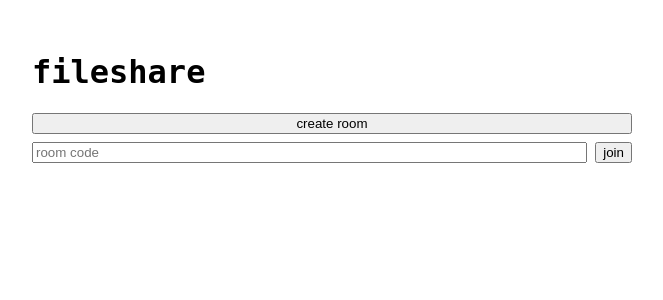
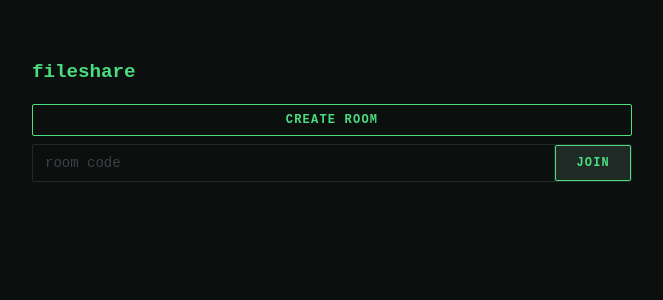
Before and after one commit to alpercitak/fileshare, a Preact app in the folder apps/client/: page / in a window 1280 px wide. Shown: the top 300 px of the page, without its empty margins (308-971 px from the left). Built offline with nearby package versions, Linux system fonts and the light colour scheme; no server answers.

Commit message:
update css

```diff
--- /dev/null
+++ b/apps/client/src/components/button/index.module.css
@@ -0,0 +1,44 @@
+.button {
+  display: inline-flex;
+  align-items: center;
+  justify-content: center;
+  padding: 8px 20px;
+  font-family: var(--font-main);
+  font-size: 12px;
+  font-weight: 600;
+  text-transform: uppercase;
+  letter-spacing: 0.1em;
+  background-color: var(--btn-bg);
+  color: var(--btn-text);
+  border: 1px solid var(--btn-border);
+  border-radius: 2px;
+  cursor: pointer;
+  transition: all 0.15s steps(4);
+  position: relative;
+  overflow: hidden;
+}
+.button:hover {
+  background-color: var(--btn-hover-bg);
+  color: var(--btn-hover-text);
+  box-shadow: 0 0 12px var(--color-accent-soft);
+}
+.button:active {
+  transform: translateY(1px);
+  filter: brightness(0.8);
+}
+.button:disabled {
+  border-color: var(--border-light);
+  color: var(--text-muted);
+  cursor: not-allowed;
+  opacity: 0.5;
+}
+.button--secondary {
+  border-color: var(--border-light);
+  color: var(--text-muted);
+}
+.button--secondary:hover {
+  border-color: var(--text-main);
+  background-color: var(--text-main);
+  color: var(--bg-main);
+  box-shadow: none;
+}
--- /dev/null
+++ b/apps/client/src/components/button/index.tsx
@@ -0,0 +1,10 @@
+import type { HTMLAttributes } from 'preact/compat';
+import styles from './index.module.css';
+
+export const Button = ({ children, ...rest }: HTMLAttributes<HTMLButtonElement>) => {
+  return (
+    <button className={styles['button']} {...rest}>
+      {children}
+    </button>
+  );
+};
--- a/apps/client/src/components/file-drop/index.module.css
+++ b/apps/client/src/components/file-drop/index.module.css
@@ -1,15 +1,29 @@
 .file-drop__status {
   margin-left: 12px;
-  color: #888;
+  font-size: 12px;
+  text-transform: uppercase;
+  letter-spacing: 0.05em;
+  color: var(--text-muted);
 }
 .file-drop__status--connected {
-  color: green;
+  color: var(--color-accent);
+  text-shadow: 0 0 4px var(--color-accent-soft);
 }
 .file-drop__file-drop-area {
-  border: 2px dashed #ccc;
+  border: 1px dashed var(--border-light);
+  background-color: var(--bg-subtle);
+  color: var(--text-muted);
   padding: 40px;
   text-align: center;
   margin-bottom: 24px;
+  margin-top: 8px;
   cursor: pointer;
-  margin-top: 8px;
+  border-radius: 2px;
+  transition: all 0.15s ease-in-out;
 }
+.file-drop__file-drop-area:hover {
+  border: 1px solid var(--color-accent);
+  background-color: rgba(74, 222, 128, 0.02);
+  color: var(--text-main);
+  outline: 1px solid var(--color-accent-soft);
+}
--- a/apps/client/src/components/room-manager/index.module.css
+++ b/apps/client/src/components/room-manager/index.module.css
@@ -5,12 +5,35 @@
 }
 .room-manager__input-container {
   display: flex;
-  gap: 8px;
+  gap: 1px;
+  background-color: var(--border-light);
+  border: 1px solid var(--border-light);
+  border-radius: 2px;
+  overflow: hidden;
 }
 .room-manager__input {
   flex: 1;
+  background-color: var(--bg-main);
+  border: none;
+  color: var(--color-accent);
+  padding: 10px 12px;
+  font-family: inherit;
+  font-size: 14px;
+  outline: none;
+}
+.room-manager__input::placeholder {
+  color: var(--text-muted);
+  opacity: 0.5;
+}
+.room-manager__input:focus {
+  background-color: var(--bg-subtle);
 }
 .room-manager__status {
-  color: #888;
+  font-size: 12px;
+  color: var(--text-muted);
   margin-top: 8px;
 }
+.room-manager__status::before {
+  content: '> ';
+  color: var(--color-accent);
+}
--- a/apps/client/src/components/room-manager/index.tsx
+++ b/apps/client/src/components/room-manager/index.tsx
@@ -1,8 +1,10 @@
 import { useState } from 'preact/hooks';
+import { Button } from '@/components/button';
+import { ConnectionStatus } from '@/types';
 import styles from './index.module.css';
 
 interface Props {
-  status: string;
+  status: ConnectionStatus;
   roomCode: string | null;
   onCreate: () => void;
   onJoin: (code: string) => void;
@@ -14,7 +16,7 @@ export const RoomManager = ({ status, roomCode, onCreate, onJoin }: Props) => {
   if (status === 'idle') {
     return (
       <div className={styles['room-manager']}>
-        <button onClick={onCreate}>create room</button>
+        <Button onClick={onCreate}>create room</Button>
         <div className={styles['room-manager__input-container']}>
           <input
             className={styles['room-manager__input']}
@@ -22,7 +24,7 @@ export const RoomManager = ({ status, roomCode, onCreate, onJoin }: Props) => {
             value={input}
             onInput={(e) => setInput(e.currentTarget.value.toUpperCase())}
           />
-          <button onClick={() => onJoin(input)}>join</button>
+          <Button onClick={() => onJoin(input)}>join</Button>
         </div>
       </div>
     );
--- a/apps/client/src/components/transfer-list/index.module.css
+++ b/apps/client/src/components/transfer-list/index.module.css
@@ -1,9 +1,44 @@
 .transfer-list {
   display: flex;
   flex-direction: column;
-  gap: 8px;
+  gap: 16px;
+  margin-top: 24px;
 }
-
+.transfer-list__item {
+  display: flex;
+  flex-direction: column;
+  gap: 4px;
+}
 .transfer-list__progress {
+  -webkit-appearance: none;
+  -moz-appearance: none;
+  appearance: none;
   width: 100%;
+  height: 4px;
+  border: none;
+  background-color: var(--border-light);
+  border-radius: 0;
+  display: block;
 }
+.transfer-list__progress::-webkit-progress-bar {
+  background-color: var(--border-light);
+}
+.transfer-list__progress::-webkit-progress-value {
+  background-color: var(--color-accent);
+  transition: width 0.2s ease-out;
+  box-shadow: 0 0 8px var(--color-accent-soft);
+}
+.transfer-list__progress::-moz-progress-bar {
+  background-color: var(--color-accent);
+}
+.transfer-list__label {
+  display: flex;
+  justify-content: space-between;
+  font-size: 11px;
+  text-transform: uppercase;
+  color: var(--text-muted);
+  font-family: inherit;
+}
+.transfer-list__label-name {
+  color: var(--text-main);
+}
--- a/apps/client/src/components/transfer-list/index.tsx
+++ b/apps/client/src/components/transfer-list/index.tsx
@@ -9,7 +9,7 @@ export const TransferList = ({ inbound, outbound }: Props) => {
   return (
     <div className={styles['transfer-list']}>
       {Object.values(outbound).map((transfer) => (
-        <div key={transfer.transferId}>
+        <div key={transfer.transferId} className={styles['transfer-list__item']}>
           <div>{transfer.name} (Sending)</div>
           <progress
             value={transfer.sentChunks}
@@ -19,7 +19,7 @@ export const TransferList = ({ inbound, outbound }: Props) => {
         </div>
       ))}
       {Object.values(inbound).map((transfer) => (
-        <div key={transfer.transferId}>
+        <div key={transfer.transferId} className={styles['transfer-list__item']}>
           <div>{transfer.header.name} (Receiving)</div>
           <progress
             value={transfer.chunks.filter(Boolean).length}
--- a/apps/client/src/pages/home/index.module.css
+++ b/apps/client/src/pages/home/index.module.css
@@ -1,10 +1,33 @@
 .home {
-  font-family: 'monospace';
+  font-family: var(--font-main);
   max-width: 600px;
   margin: 0 auto;
-  padding: 32px;
+  padding: 48px 32px;
+  min-height: 100vh;
+  display: flex;
+  flex-direction: column;
+  gap: 8px;
+}
+.home h1 {
+  font-size: 1.2rem;
+  text-transform: lowercase;
+  color: var(--color-accent);
+  width: fit-content;
+  padding-right: 8px;
 }
 .home_error {
-  color: red;
-  margin-bottom: 8px;
+  color: var(--status-error);
+  background-color: rgba(248, 113, 113, 0.05);
+  border: 1px solid var(--status-error);
+  padding: 12px;
+  font-size: 13px;
+  border-radius: 2px;
+  display: flex;
+  align-items: flex-start;
 }
+.home_error::before {
+  content: 'ERROR: ';
+  font-weight: bold;
+  margin-right: 8px;
+  white-space: nowrap;
+}
--- a/apps/client/src/styles/global.css
+++ b/apps/client/src/styles/global.css
@@ -1,3 +1,24 @@
+:root {
+  --color-accent: #4ade80;
+  --color-accent-hover: #22c55e;
+  --color-accent-soft: rgba(74, 222, 128, 0.08);
+
+  --bg-main: #0b0f0d;
+  --bg-subtle: #141a17;
+  --text-main: #d1d5db;
+  --text-muted: #6b7280;
+  --border-light: #1f2925;
+
+  --status-success: var(--color-accent);
+  --status-error: #f87171;
+
+  --btn-bg: transparent;
+  --btn-text: var(--color-accent);
+  --btn-border: var(--color-accent);
+  --btn-hover-bg: var(--color-accent-hover);
+  --btn-hover-text: var(--bg-main);
+}
+
 html,
 body,
 #app {
@@ -6,5 +27,8 @@ body,
 
 body {
   margin: 0;
-  font-family: Arial, sans-serif;
+  font-family: 'JetBrains Mono', monospace;
+  background-color: var(--bg-main);
+  color: var(--text-main);
+  overflow: hidden;
 }
```
